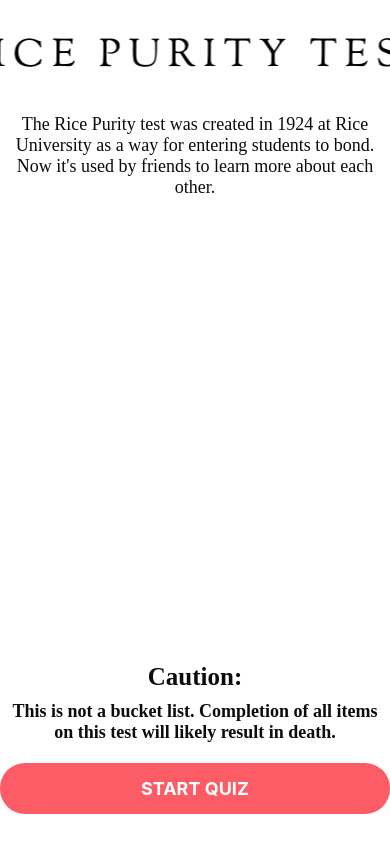
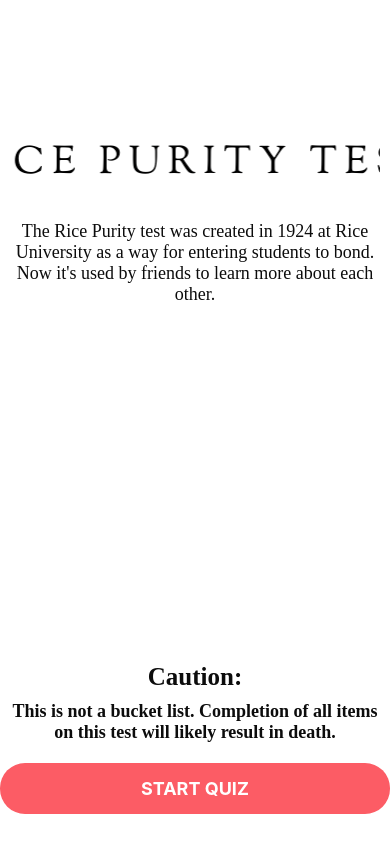
Before and after one commit to LeviWalsh/RicePurityApp, a React Native app: screen /Intro in a window 390 px wide. Built offline with nearby package versions, Linux system fonts and the light colour scheme.

Commit message:
minor UI tweaks

```diff
--- a/app/screens/IntroScreen.js
+++ b/app/screens/IntroScreen.js
@@ -72,12 +72,13 @@
     },
     top: {
         flex: 1,
-        justifyContent: "flex-start",
+        justifyContent: "center",
+        alignItems: "center",
         marginTop: 20,
         width: "100%"
     },
     logo: {
-        width: '100%',
+        width: '95%',
         height: undefined,
         aspectRatio: 10,
     }
--- a/app/screens/QuizScreen.js
+++ b/app/screens/QuizScreen.js
@@ -40,7 +40,7 @@
         <FlatList
 			ListHeaderComponent={
 				<AppText style={styles.headerText}>
-            		{"Click on every item you have done. MPS stands for Member of the Preferred Sex."}
+            		{"\nClick on every item you have done. MPS stands for Member of the Preferred Sex."}
         		</AppText>
 			}
             data={questions}
```
